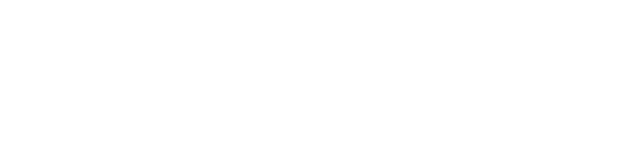
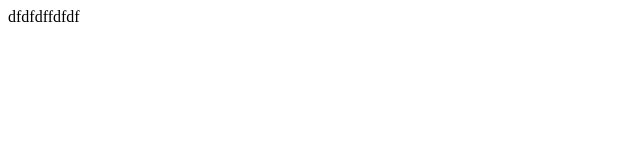
Before and after one commit to duaaa/duaaa.github.io, a plain HTML site: page index.html in a window 1280 px wide. Shown: the whole page, without its empty margins (0-640 px from the left). Drawn offline with Linux system fonts and the light colour scheme.

Commit message:
Update index.html

```diff
--- a/index.html
+++ b/index.html
@@ -1,4 +1,4 @@
 
 <html>
-  <bodydfdfdffdfdf></body>
+  <body>dfdfdffdfdf</body>
 </html>
```
